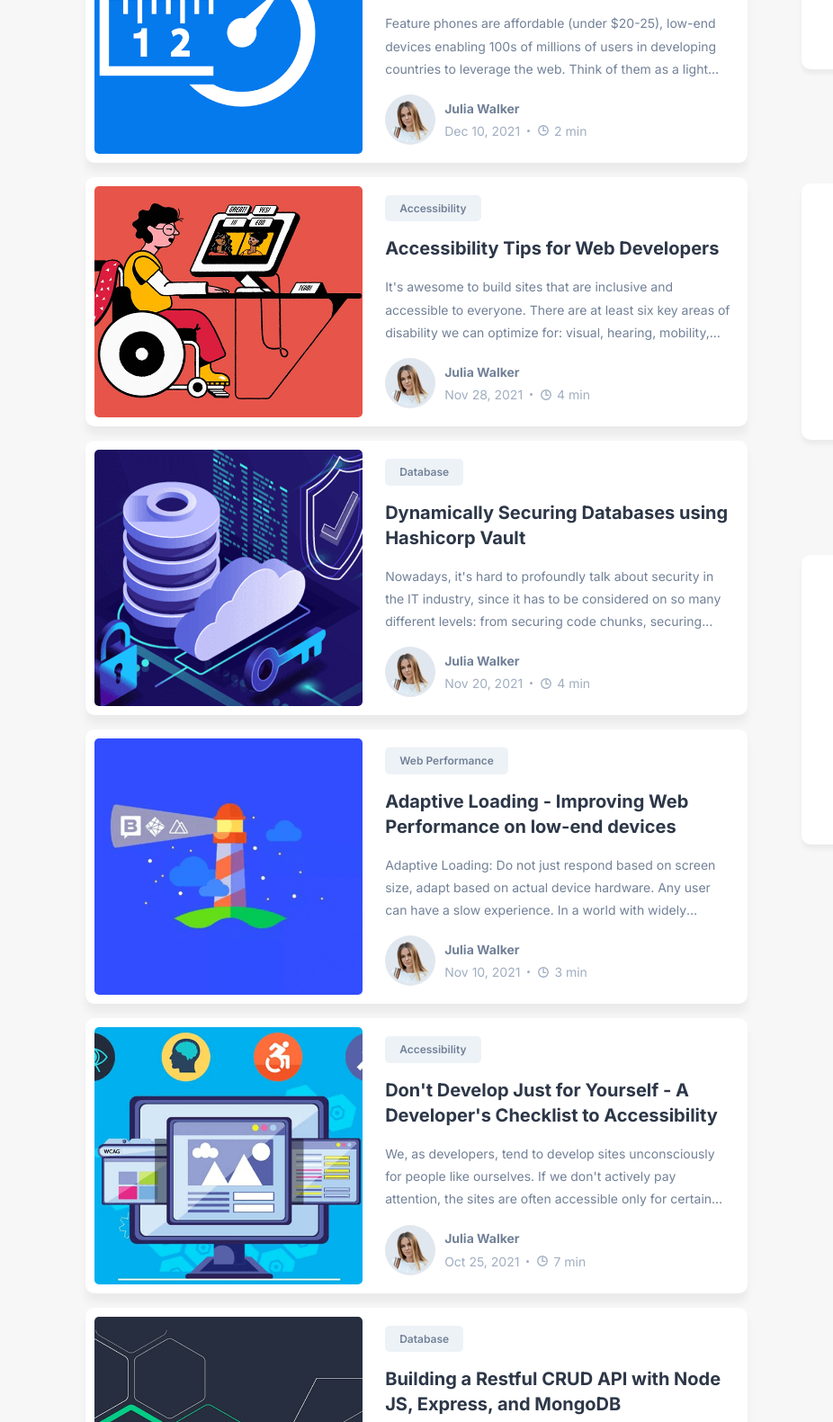
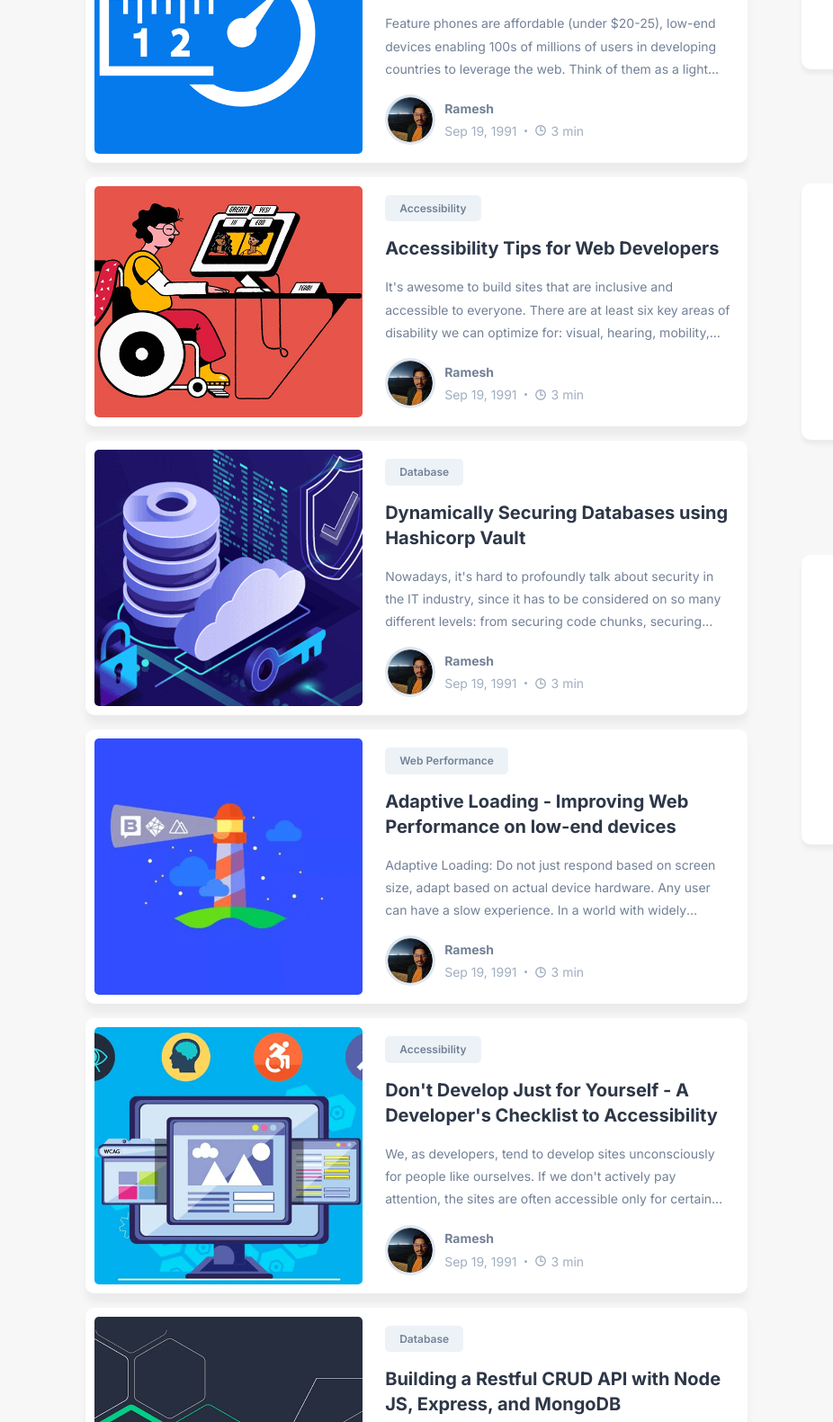
Before and after one commit to rameshgeeru/RameshWeb, a plain HTML site: page index.html in a window 1280 px wide. Shown: the part 1259-2840 px from the top of the page at 90% size, 0-926 px from the left. Drawn offline with nearby package versions, Linux system fonts and the light colour scheme.

Commit message:
NameUpdate

```diff
--- a/index.html
+++ b/index.html
@@ -237,14 +237,14 @@
                 <div class="wrapper-flex">
 
                   <div class="profile-wrapper">
-                    <img src="./assets/images/author.png" alt="Julia Walker" width="50">
+                    <img src="./Photos/Dp1.png" alt="Julia Walker" width="50">
                   </div>
 
                   <div class="wrapper">
-                    <a href="#" class="h4">Julia Walker</a>
+                    <a href="#" class="h4">Ramesh</a>
 
                     <p class="text-sm">
-                      <time datetime="2022-01-17">Jan 17, 2022</time>
+                      <time datetime="2022-01-17">Sep 19, 2022</time>
                       <span class="separator"></span>
                       <ion-icon name="time-outline"></ion-icon>
                       <time datetime="PT3M">3 min</time>
@@ -280,17 +280,17 @@
                 <div class="wrapper-flex">
 
                   <div class="profile-wrapper">
-                    <img src="./assets/images/author.png" alt="Julia walker" width="50">
+                    <img src="./Photos/Dp1.png" alt="Julia Walker" width="50">
                   </div>
 
                   <div class="wrapper">
-                    <a href="#" class="h4">Julia Walker</a>
+                    <a href="#" class="h4">Ramesh</a>
 
                     <p class="text-sm">
-                      <time datetime="2021-12-10">Dec 10, 2021</time>
+                      <time datetime="2022-01-17">Sep 19, 1991</time>
                       <span class="separator"></span>
                       <ion-icon name="time-outline"></ion-icon>
-                      <time datetime="PT2M">2 min</time>
+                      <time datetime="PT3M">3 min</time>
                     </p>
                   </div>
 
@@ -325,17 +325,17 @@
                 <div class="wrapper-flex">
 
                   <div class="profile-wrapper">
-                    <img src="./assets/images/author.png" alt="Julia walker" width="50">
+                    <img src="./Photos/Dp1.png" alt="Julia Walker" width="50">
                   </div>
 
                   <div class="wrapper">
-                    <a href="#" class="h4">Julia Walker</a>
+                    <a href="#" class="h4">Ramesh</a>
 
                     <p class="text-sm">
-                      <time datetime="2021-11-28">Nov 28, 2021</time>
+                      <time datetime="2022-01-17">Sep 19, 1991</time>
                       <span class="separator"></span>
                       <ion-icon name="time-outline"></ion-icon>
-                      <time datetime="PT4M">4 min</time>
+                      <time datetime="PT3M">3 min</time>
                     </p>
                   </div>
 
@@ -370,17 +370,17 @@
                 <div class="wrapper-flex">
 
                   <div class="profile-wrapper">
-                    <img src="./assets/images/author.png" alt="Julia walker" width="50">
+                    <img src="./Photos/Dp1.png" alt="Julia Walker" width="50">
                   </div>
 
                   <div class="wrapper">
-                    <a href="#" class="h4">Julia Walker</a>
+                    <a href="#" class="h4">Ramesh</a>
 
                     <p class="text-sm">
-                      <time datetime="2021-11-20">Nov 20, 2021</time>
+                      <time datetime="2022-01-17">Sep 19, 1991</time>
                       <span class="separator"></span>
                       <ion-icon name="time-outline"></ion-icon>
-                      <time datetime="PT4M">4 min</time>
+                      <time datetime="PT3M">3 min</time>
                     </p>
                   </div>
 
@@ -417,14 +417,14 @@
                 <div class="wrapper-flex">
 
                   <div class="profile-wrapper">
-                    <img src="./assets/images/author.png" alt="Julia walker" width="50">
+                    <img src="./Photos/Dp1.png" alt="Julia Walker" width="50">
                   </div>
 
                   <div class="wrapper">
-                    <a href="#" class="h4">Julia Walker</a>
+                    <a href="#" class="h4">Ramesh</a>
 
                     <p class="text-sm">
-                      <time datetime="2021-11-10">Nov 10, 2021</time>
+                      <time datetime="2022-01-17">Sep 19, 1991</time>
                       <span class="separator"></span>
                       <ion-icon name="time-outline"></ion-icon>
                       <time datetime="PT3M">3 min</time>
@@ -464,17 +464,17 @@
                 <div class="wrapper-flex">
 
                   <div class="profile-wrapper">
-                    <img src="./assets/images/author.png" alt="Julia walker" width="50">
+                    <img src="./Photos/Dp1.png" alt="Julia Walker" width="50">
                   </div>
 
                   <div class="wrapper">
-                    <a href="#" class="h4">Julia Walker</a>
+                    <a href="#" class="h4">Ramesh</a>
 
                     <p class="text-sm">
-                      <time datetime="2021-10-25">Oct 25, 2021</time>
+                      <time datetime="2022-01-17">Sep 19, 1991</time>
                       <span class="separator"></span>
                       <ion-icon name="time-outline"></ion-icon>
-                      <time datetime="PT7M">7 min</time>
+                      <time datetime="PT3M">3 min</time>
                     </p>
                   </div>
 
@@ -510,17 +510,17 @@
                 <div class="wrapper-flex">
 
                   <div class="profile-wrapper">
-                    <img src="./assets/images/author.png" alt="Julia walker" width="50">
+                    <img src="./Photos/Dp1.png" alt="Julia Walker" width="50">
                   </div>
 
                   <div class="wrapper">
-                    <a href="#" class="h4">Julia Walker</a>
+                    <a href="#" class="h4">Ramesh</a>
 
                     <p class="text-sm">
-                      <time datetime="2021-10-15">Oct 15, 2021</time>
+                      <time datetime="2022-01-17">Sep 19, 1991</time>
                       <span class="separator"></span>
                       <ion-icon name="time-outline"></ion-icon>
-                      <time datetime="PT5M">5 min</time>
+                      <time datetime="PT3M">3 min</time>
                     </p>
                   </div>
 
@@ -555,17 +555,17 @@
                 <div class="wrapper-flex">
 
                   <div class="profile-wrapper">
-                    <img src="./assets/images/author.png" alt="Julia walker" width="50">
+                    <img src="./Photos/Dp1.png" alt="Julia Walker" width="50">
                   </div>
 
                   <div class="wrapper">
-                    <a href="#" class="h4">Julia Walker</a>
+                    <a href="#" class="h4">Ramesh</a>
 
                     <p class="text-sm">
-                      <time datetime="2021-10-03">Oct 3, 2021</time>
+                      <time datetime="2022-01-17">Sep 19, 1991</time>
                       <span class="separator"></span>
                       <ion-icon name="time-outline"></ion-icon>
-                      <time datetime="PT5M">5 min</time>
+                      <time datetime="PT3M">3 min</time>
                     </p>
                   </div>
 
@@ -600,17 +600,17 @@
                 <div class="wrapper-flex">
 
                   <div class="profile-wrapper">
-                    <img src="./assets/images/author.png" alt="Julia walker" width="50">
+                    <img src="./Photos/Dp1.png" alt="Julia Walker" width="50">
                   </div>
 
                   <div class="wrapper">
-                    <a href="#" class="h4">Julia Walker</a>
+                    <a href="#" class="h4">Ramesh</a>
 
                     <p class="text-sm">
-                      <time datetime="2021-09-13">Sep 13, 2021</time>
+                      <time datetime="2022-01-17">Sep 19, 1991</time>
                       <span class="separator"></span>
                       <ion-icon name="time-outline"></ion-icon>
-                      <time datetime="PT7M">7 min</time>
+                      <time datetime="PT3M">3 min</time>
                     </p>
                   </div>
 
@@ -646,17 +646,17 @@
                 <div class="wrapper-flex">
 
                   <div class="profile-wrapper">
-                    <img src="./assets/images/author.png" alt="Julia walker" width="50">
+                    <img src="./Photos/Dp1.png" alt="Julia Walker" width="50">
                   </div>
 
                   <div class="wrapper">
-                    <a href="#" class="h4">Julia Walker</a>
+                    <a href="#" class="h4">Ramesh</a>
 
                     <p class="text-sm">
-                      <time datetime="2021-09-21">Sep 21, 2021</time>
+                      <time datetime="2022-01-17">Sep 19, 2022</time>
                       <span class="separator"></span>
                       <ion-icon name="time-outline"></ion-icon>
-                      <time datetime="PT4M">4 min</time>
+                      <time datetime="PT3M">3 min</time>
                     </p>
                   </div>
 
```
Also changed, not shown: Software.html (+1 -1 lines).
